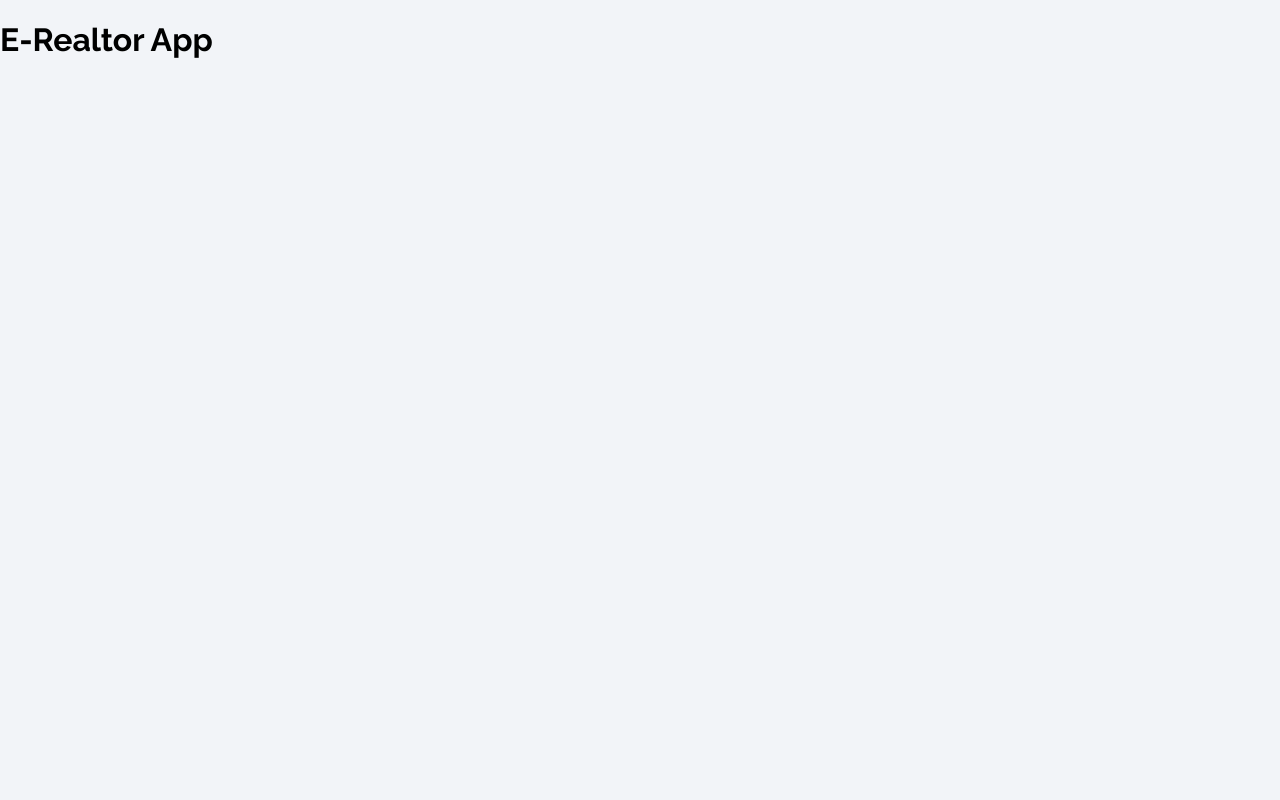
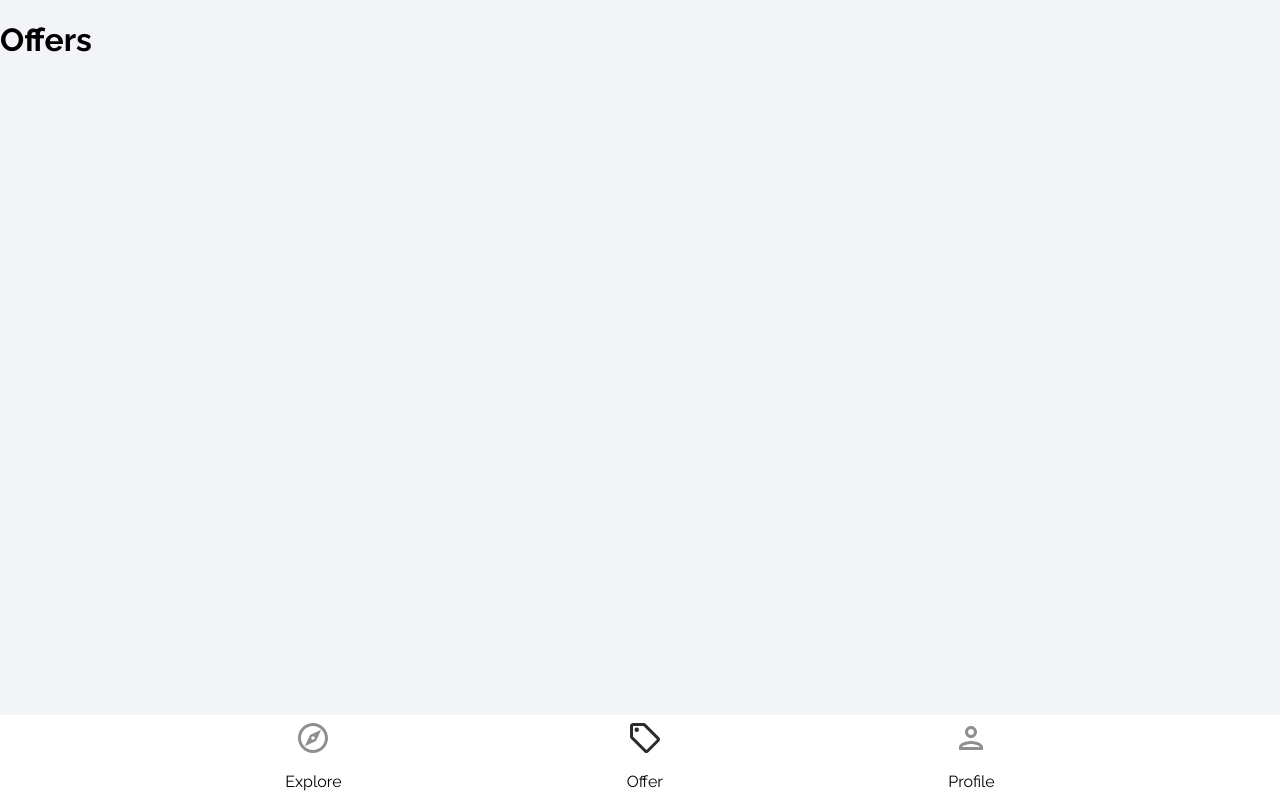
Before and after one commit to mocha-maker/e-realtor-app, a React (Create React App) app: page /offers in a window 1280 px wide. Built offline with nearby package versions, Linux system fonts and the light colour scheme.

Commit message:
Add Navigation Scaffolding

```diff
--- a/package.json
+++ b/package.json
@@ -9,6 +9,7 @@
     "firebase": "^9.6.11",
     "react": "^18.0.0",
     "react-dom": "^18.0.0",
+    "react-router-dom": "^6.3.0",
     "react-scripts": "5.0.1",
     "web-vitals": "^2.1.4"
   },
--- a/public/index.html
+++ b/public/index.html
@@ -7,7 +7,7 @@
     <meta name="theme-color" content="#000000" />
     <meta
       name="description"
-      content="Web site created using create-react-app"
+      content="Online Property Marketplace"
     />
     <link rel="manifest" href="%PUBLIC_URL%/manifest.json" />
     <!--
@@ -19,7 +19,7 @@
       work correctly both with client-side routing and a non-root public URL.
       Learn how to configure a non-root public URL by running `npm run build`.
     -->
-    <title>React App</title>
+    <title>E-Realtor App</title>
   </head>
   <body>
     <noscript>You need to enable JavaScript to run this app.</noscript>
--- a/src/App.js
+++ b/src/App.js
@@ -1,7 +1,32 @@
+// Utilities
+import { BrowserRouter as Router, Routes, Route } from "react-router-dom";
+
+// Components
+import Navbar from './components/Navbar'
+
+// Pages
+import Explore from './pages/Explore'
+import Offers from './pages/Offers'
+import Profile from './pages/Profile'
+import SignIn from './pages/SignIn'
+import SignUp from './pages/SignUp'
+import ForgotPassword from './pages/ForgotPassword'
+
+
 function App() {
   return (
     <>
-    <h1>E-Realtor App</h1>
+    <Router>
+      <Routes>
+        <Route path='/' element={<Explore/>} />
+        <Route path='/offers' element={<Offers/>} />
+        <Route path='/profile' element={<Profile/>} />
+        <Route path='/sign-in' element={<SignIn/>} />
+        <Route path='/sign-up' element={<SignUp/>} />
+        <Route path='/forgot-password' element={<ForgotPassword/>} />
+      </Routes>
+      <Navbar/>
+    </Router>
     </>
   );
 }
--- /dev/null
+++ b/src/components/Navbar.jsx
@@ -0,0 +1,44 @@
+import { useNavigate, useLocation } from 'react-router-dom'
+import { ReactComponent as OfferIcon } from '../assets/svg/localOfferIcon.svg'
+import { ReactComponent as ExploreIcon } from '../assets/svg/exploreIcon.svg'
+import { ReactComponent as ProfileIcon } from '../assets/svg/personOutlineIcon.svg'
+
+
+function Navbar() {
+
+  const navigate = useNavigate()
+  const location = useLocation()
+
+  // check if pathname matches and highlight icon
+  const pathMatchRoute = (route) => {
+    const activeColor = '#2c2c2c'
+    const inactiveColor = '#8f8f8f'
+
+    return route === location.pathname ? activeColor : inactiveColor
+  }
+
+  return (
+    <footer className="navbar">
+      <nav className="navbarNav">
+        <ul className="navbarListItems">
+        <li className="navbarListItem"
+            onClick={() => navigate('/')}>
+            <ExploreIcon fill={pathMatchRoute('/')} width='36px' height='36px'/>
+            <p>Explore</p>
+          </li>
+          <li className="navbarListItem"
+            onClick={() => navigate('offers')}>
+            <OfferIcon fill={pathMatchRoute('/offers')} width='36px' height='36px'/>
+            <p>Offer</p>
+          </li>
+          <li className="navbarListItem"
+            onClick={() => navigate('profile')}>
+            <ProfileIcon fill={pathMatchRoute('/profile')} width='36px' height='36px'/>
+            <p>Profile</p>
+          </li>
+        </ul>
+      </nav>
+    </footer>
+  )
+}
+export default Navbar
--- /dev/null
+++ b/src/pages/Explore.jsx
@@ -0,0 +1,8 @@
+function Explore() {
+  return (
+    <div>
+      <h1>Explore</h1>
+    </div>
+  )
+}
+export default Explore
--- /dev/null
+++ b/src/pages/ForgotPassword.jsx
@@ -0,0 +1,8 @@
+function ForgotPassword() {
+  return (
+    <div>
+      <h1>Forgot Password</h1>
+    </div>
+  )
+}
+export default ForgotPassword
--- /dev/null
+++ b/src/pages/Offers.jsx
@@ -0,0 +1,8 @@
+function Offers() {
+  return (
+    <div>
+      <h1>Offers</h1>
+    </div>
+  )
+}
+export default Offers
--- /dev/null
+++ b/src/pages/Profile.jsx
@@ -0,0 +1,8 @@
+function Profile() {
+  return (
+    <div>
+      <h1>Profile</h1>
+    </div>
+  )
+}
+export default Profile
--- /dev/null
+++ b/src/pages/SignIn.jsx
@@ -0,0 +1,8 @@
+function SignIn() {
+  return (
+    <div>
+      <h1>Sign In</h1>
+    </div>
+  )
+}
+export default SignIn
--- /dev/null
+++ b/src/pages/SignUp.jsx
@@ -0,0 +1,8 @@
+function SignUp() {
+  return (
+    <div>
+      <h1>Sign Up</h1>
+    </div>
+  )
+}
+export default SignUp
```
Also changed, not shown: 1 other file (tests, documents, lock files or other folders).
